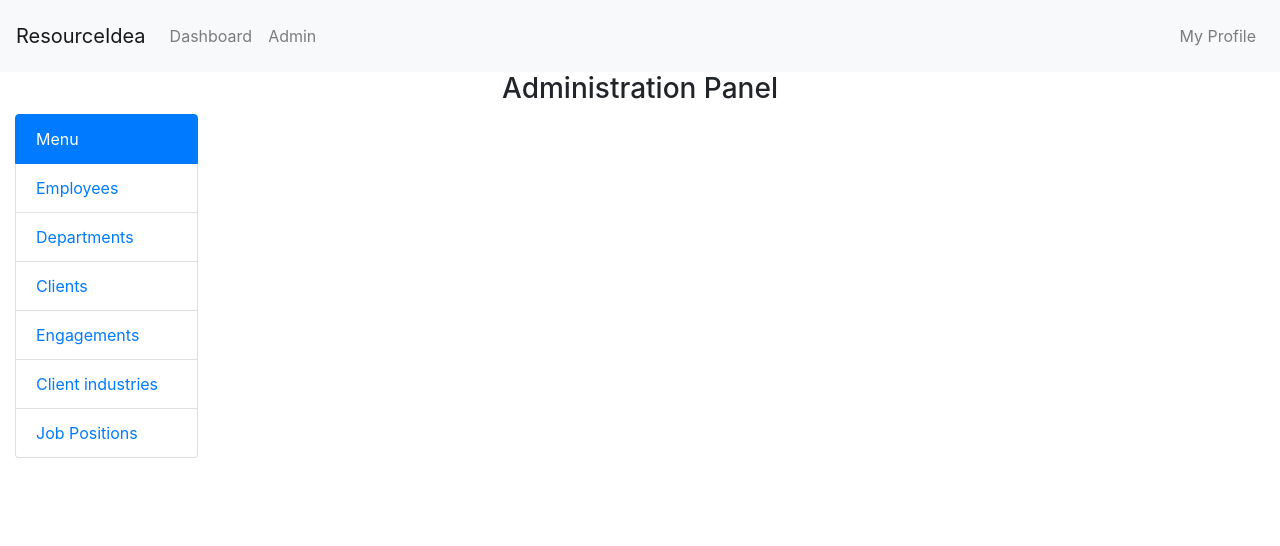
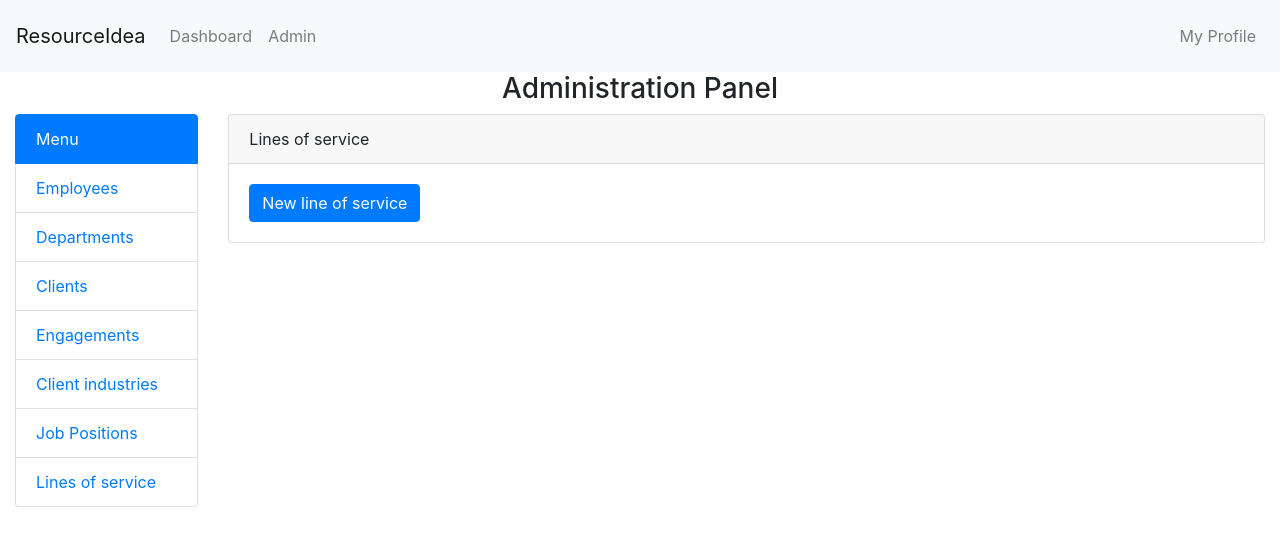
Before and after one commit to resourceidea/resourceideaui, a React (Create React App) app: page /admin/lines-of-service in a window 1280 px wide. Shown: the top 546 px of the page. Built offline with nearby package versions, Linux system fonts and the light colour scheme.

Commit message:
Add lines of service components

```diff
--- a/src/components/admin/Admin.js
+++ b/src/components/admin/Admin.js
@@ -7,6 +7,7 @@ import Clients from "./client/Clients";
 import Engagements from "./engagement/Engagements";
 import ClientIndustries from "./clientIndustry/ClientIndustries";
 import JobPosition from "./jobPosition/JobPosition";
+import LinesOfService from './linesOfService/LinesOfService';
 
 class Admin extends Component {
     render() {
@@ -24,6 +25,7 @@ class Admin extends Component {
                         <Route path='/admin/engagements' component={Engagements} />
                         <Route path='/admin/client-industries' component={ClientIndustries} />
                         <Route path='/admin/job-positions' component={JobPosition} />
+                        <Route path='/admin/lines-of-service' component={LinesOfService} />
                     </div>
                 </div>
             </div>
--- a/src/components/admin/AdminMenu.js
+++ b/src/components/admin/AdminMenu.js
@@ -29,9 +29,9 @@ class AdminMenu extends Component{
                     <li style={adminMenuStyle} className="list-group-item">
                         <Link to='/admin/job-positions'>Job Positions</Link>
                     </li>
-                    {/* <li style={adminMenuStyle} className="list-group-item">
+                    <li style={adminMenuStyle} className="list-group-item">
                         <Link to='/admin/lines-of-service'>Lines of service</Link>
-                    </li> */}
+                    </li>
                 </ul>
             </nav>
         );
--- /dev/null
+++ b/src/components/admin/linesOfService/AddLineOfService.js
@@ -0,0 +1,13 @@
+import React, { Component } from "react";
+
+class AddLineOfService extends Component{
+    render(){
+        return(
+            <div>
+                <h5>New line of service</h5>
+            </div>
+        );
+    }
+}
+
+export default AddLineOfService;
--- /dev/null
+++ b/src/components/admin/linesOfService/LinesOfService.js
@@ -0,0 +1,21 @@
+import React, { Component } from "react";
+import { Link, Route } from "react-router-dom";
+import AddLineOfService from "./AddLineOfService";
+
+class LinesOfService extends Component{
+    render(){
+        return(
+            <div className='card text-justify'>
+                <div className='card-header'>
+                    Lines of service
+                </div>
+                <div className='card-body'>
+                    <Link to='/admin/lines-of-service/add' className='btn btn-primary'>New line of service</Link>
+                    <Route path='/admin/lines-of-service/add' component={AddLineOfService} />
+                </div>
+            </div>
+        );
+    }
+}
+
+export default LinesOfService;
```
